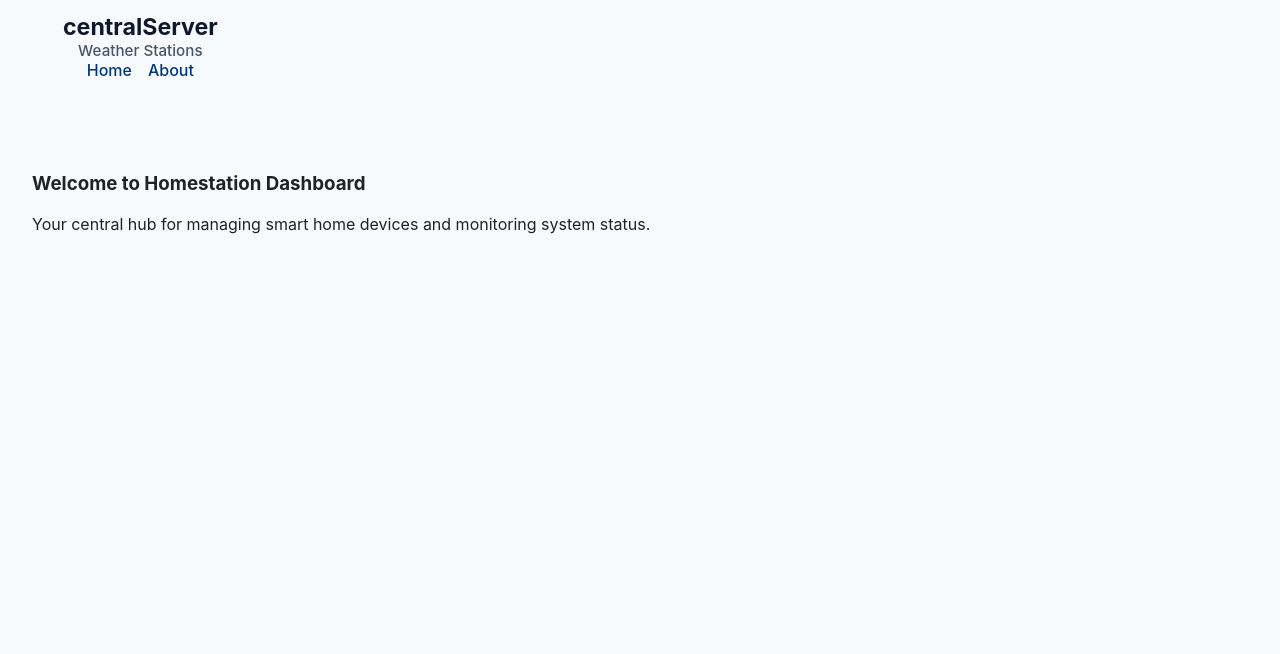
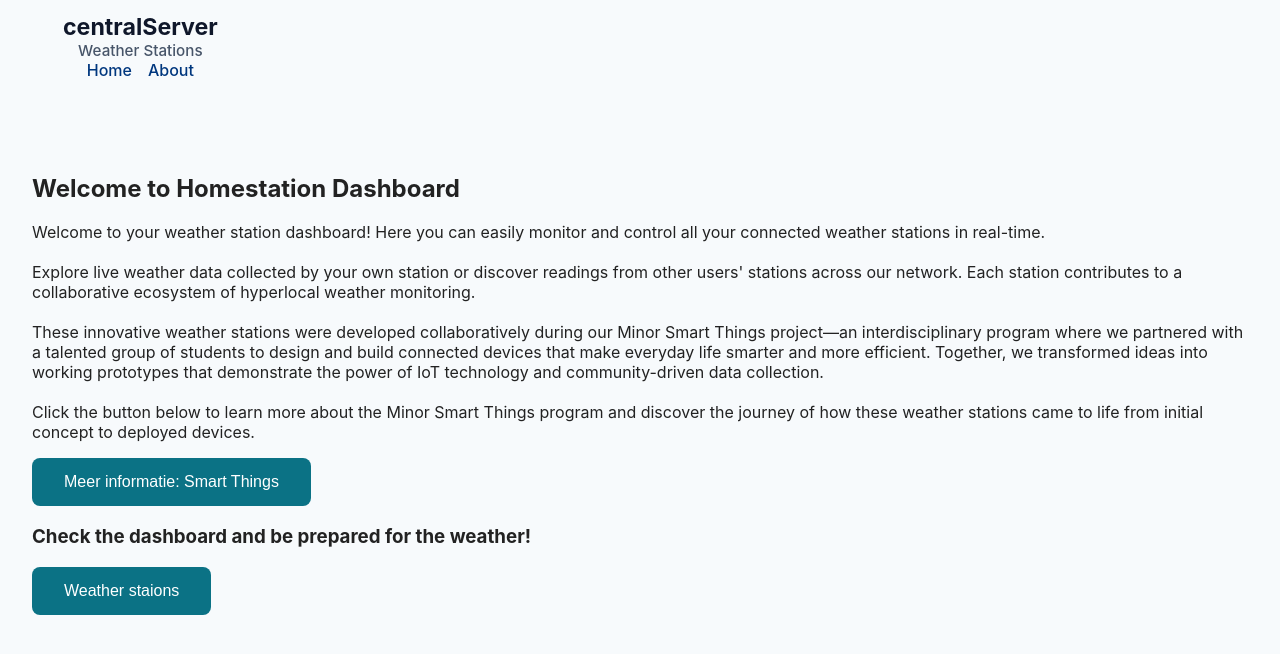
Before and after one commit to TigoG/centralServer, a React (Vite) app in the folder Frontend/: page /about in a window 1280 px wide. Shown: the top 654 px of the page. Built offline with nearby package versions, Linux system fonts and the light colour scheme.

Commit message:
Changes about page

```diff
--- a/Frontend/package.json
+++ b/Frontend/package.json
@@ -12,7 +12,7 @@
     "react": "^18.2.0",
     "react-dom": "^18.2.0",
     "react-leaflet": "^4.2.1",
-    "react-router-dom": "^6.30.1"
+    "react-router-dom": "^7.9.5"
   },
   "devDependencies": {
     "vite": "^5.0.0"
--- a/Frontend/src/About.css
+++ b/Frontend/src/About.css
@@ -1,3 +1,15 @@
 .about-page {
     padding: 2rem;
 }
+.btn_about {
+  background-color: #0b7285;
+  border: none;
+  color: white;
+  padding: 15px 32px;
+  text-align: center;
+  text-decoration: none;
+  display: inline-block;
+  font-size: 16px;
+  cursor: pointer;
+  border-radius: 8px;
+}
--- a/Frontend/src/About.jsx
+++ b/Frontend/src/About.jsx
@@ -4,11 +4,23 @@ import "./About.css";
 function About() {
   return (
     <div className="about-page">
-      <h3>Welcome to Homestation Dashboard</h3>
+      <h2>Welcome to Homestation Dashboard</h2>
       <p>
-        Your central hub for managing smart home devices and monitoring system
-        status.
+      Welcome to your weather station dashboard! Here you can easily monitor and control all your connected weather stations in real-time.
+      <br /><br />
+      Explore live weather data collected by your own station or discover readings from other users' stations across our network. Each station contributes to a collaborative ecosystem of hyperlocal weather monitoring.
+      <br /><br />
+      These innovative weather stations were developed collaboratively during our Minor Smart Things project—an interdisciplinary program where we partnered with a talented group of students to design and build connected devices that make everyday life smarter and more efficient. Together, we transformed ideas into working prototypes that demonstrate the power of IoT technology and community-driven data collection.
+      <br /><br />
+      Click the button below to learn more about the Minor Smart Things program and discover the journey of how these weather stations came to life from initial concept to deployed devices.
       </p>
+      <a  href="https://www.hogeschoolrotterdam.nl/samenwerking/samenwerkingsportfolio/Smart_Things/" target="_blank">
+        <button class="btn_about">Meer informatie: Smart Things</button>
+      </a>
+      <h3>Check the dashboard and be prepared for the weather!</h3>
+      <a href="/">
+        <button class="btn_about">Weather staions</button>
+      </a>
     </div>
   );
 }
```
Also changed, not shown: 1 other file (tests, documents, lock files or other folders).
